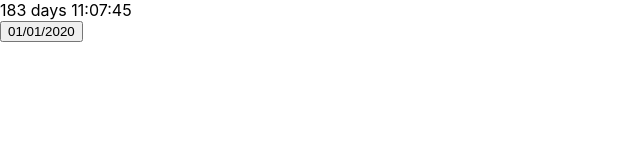
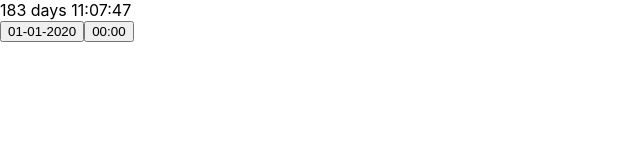
Before and after one commit to marcosricardoss/countdown, a React (Create React App) app: page / in a window 1280 px wide. Shown: the top 160 px of the page, without its empty margins (0-640 px from the left). Built offline with nearby package versions, Linux system fonts and the light colour scheme.

Commit message:
feat: add a DatePicker to select a specific time of a selected date.

```diff
--- a/src/component/ButtonPanel.js
+++ b/src/component/ButtonPanel.js
@@ -1,5 +1,6 @@
 import React from "react";
 import PropTypes from 'prop-types';
+import moment from "moment";
 import DatePicker from "react-datepicker";
 import "react-datepicker/dist/react-datepicker.css";
 import "./ButtonPanel.css";
@@ -10,7 +11,7 @@ class ButtonInput extends React.Component {
         <button
             className="example-custom-input"
             onClick={this.props.onClick}>
-            {this.props.value}
+            {this.props.title}
         </button>
         )
     }
@@ -18,7 +19,7 @@ class ButtonInput extends React.Component {
 
 ButtonInput.propTypes = {
     onClick: PropTypes.func,
-    value: PropTypes.string
+    title: PropTypes.string
 };
 
 export default class ButtonPanel extends React.Component {
@@ -29,8 +30,16 @@ export default class ButtonPanel extends React.Component {
                     customInput={<ButtonInput />}
                     selected={this.props.date}
                     onChange={this.props.onChange}
+                    title={moment(this.props.date).format('DD-MM-YYYY')}
+                />
+                <DatePicker
+                    customInput={<ButtonInput />}
+                    selected={this.props.date}
+                    onChange={this.props.onChange}
                     showTimeSelect
+                    showTimeSelectOnly
                     timeFormat="HH:mm"
+                    title={moment(this.props.date).format('HH:mm')}
                 />
             </div>
         );
```
